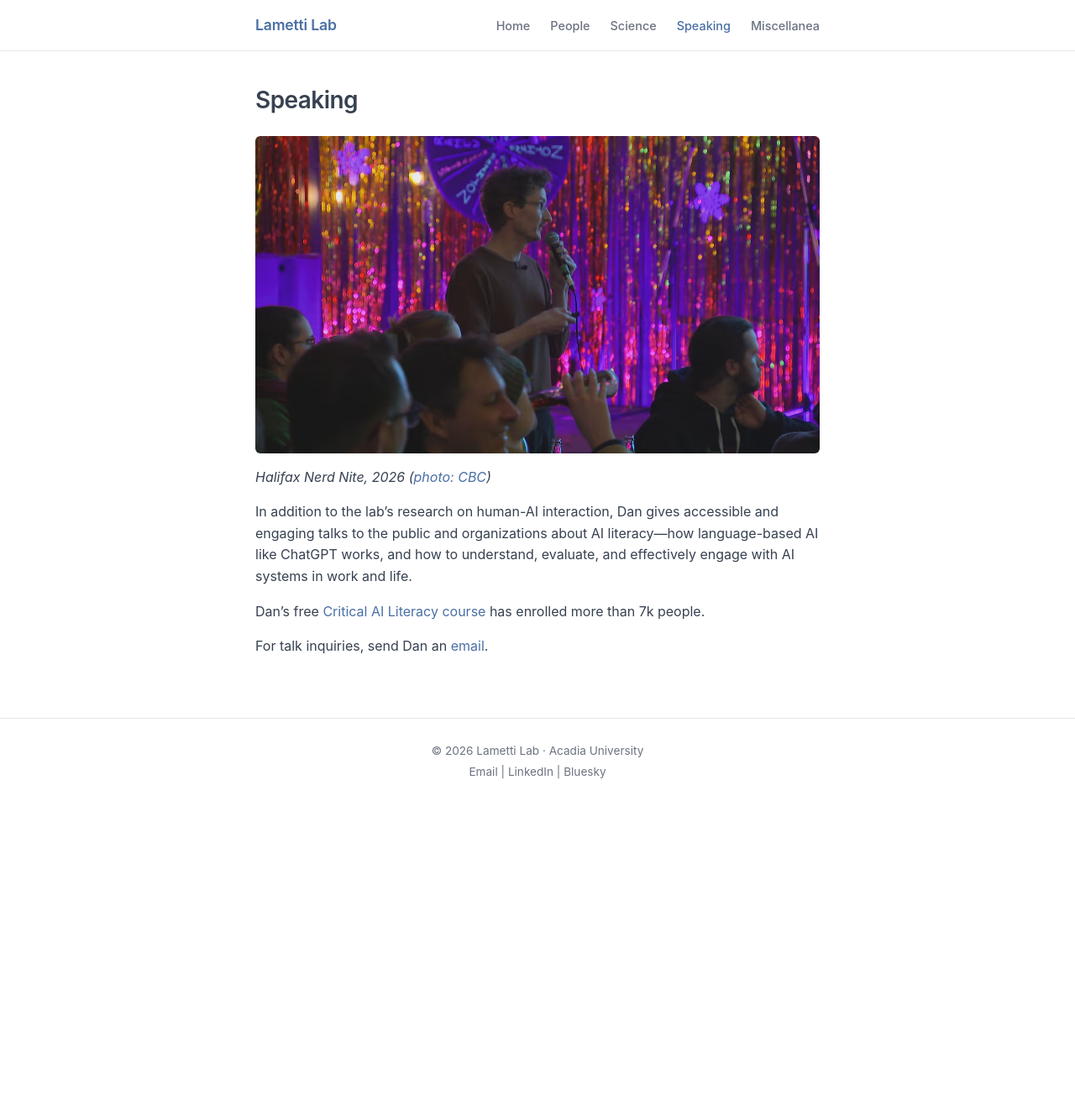
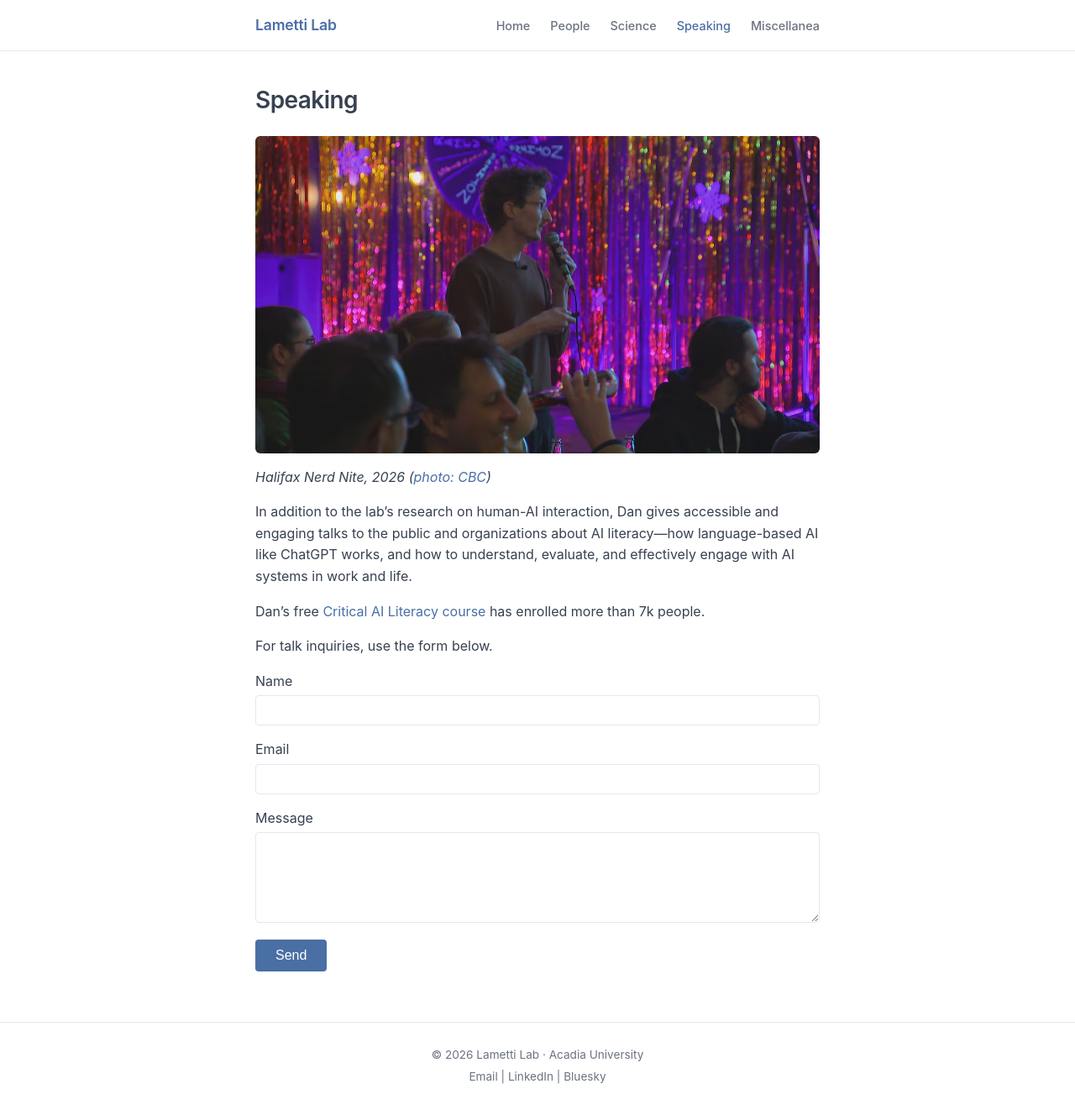
Before and after one commit to drlametti/lamettilab.github.io, a Jekyll site: the page built from speaking.md, in a window 1280 px wide. Shown: the whole page at 84% size. Built offline with Jekyll 4.4.1, drawn with Linux system fonts in a browser that asks for light colours; before the commit the page ends 959 px from its top, so only the background shows below that.

Commit message:
Add Formspree contact form to Speaking page
Co-Authored-By: Claude Sonnet 4.6 <noreply@anthropic.com>

```diff
--- a/speaking.md
+++ b/speaking.md
@@ -14,4 +14,20 @@ In addition to the lab's research on human-AI interaction, Dan gives accessible
 
 Dan's free [Critical AI Literacy course](https://explore.acadiau.ca/product?catalog=AI-Literacy) has enrolled more than 7k people.
 
-For talk inquiries, send Dan an [email](mailto:daniel.lametti@acadiau.ca).
+For talk inquiries, use the form below.
+
+<form action="https://formspree.io/f/mgogdnve" method="POST" style="margin-top:1rem;">
+  <p>
+    <label for="name">Name</label><br>
+    <input type="text" id="name" name="name" required style="width:100%;padding:8px;margin-top:4px;border:1px solid #e5e7eb;border-radius:4px;font-size:1rem;">
+  </p>
+  <p>
+    <label for="email">Email</label><br>
+    <input type="email" id="email" name="_replyto" required style="width:100%;padding:8px;margin-top:4px;border:1px solid #e5e7eb;border-radius:4px;font-size:1rem;">
+  </p>
+  <p>
+    <label for="message">Message</label><br>
+    <textarea id="message" name="message" rows="5" required style="width:100%;padding:8px;margin-top:4px;border:1px solid #e5e7eb;border-radius:4px;font-size:1rem;resize:vertical;"></textarea>
+  </p>
+  <button type="submit" style="background:#4a6fa5;color:#fff;border:none;padding:10px 24px;border-radius:4px;font-size:1rem;cursor:pointer;">Send</button>
+</form>
```
